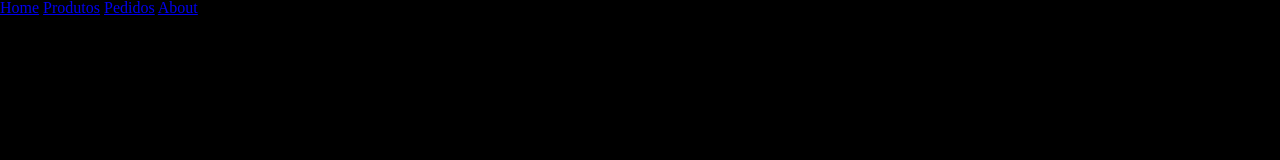
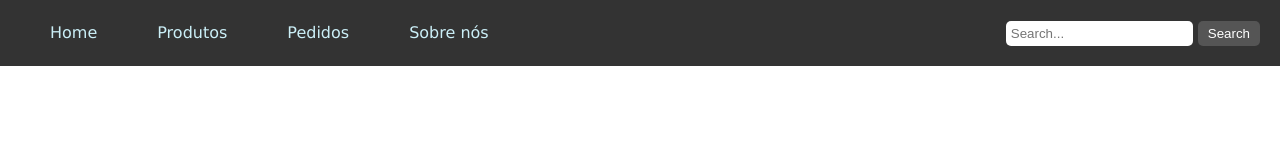
Before and after one commit to andersonrafael/menu-simples, a plain HTML site: page index.html in a window 1280 px wide. Drawn offline with Linux system fonts and the light colour scheme.

Commit message:
menu simples com um input sem js sem logo

```diff
--- a/index.html
+++ b/index.html
@@ -14,8 +14,11 @@
         <a href="#">Home</a>
         <a href="#">Produtos</a>
         <a href="#">Pedidos</a>
-        <a href="#">About</a>
-    </div>
+        <a href="#">Sobre nós</a>
+        <div class="search-container">
+            <input type="text" placeholder="Search...">
+            <button type="submit">Search</button>
+        </div>
 </body>
 
 </html>
--- a/styles.css
+++ b/styles.css
@@ -1,6 +1,76 @@
-body {
-    background-color: black;
-    color: aliceblue;
+/* CSS for the menu */
+.menu {
+    display: flex;
+    font-family: 'Lucida Sans', 'Lucida Sans Regular', 'Lucida Grande',
+        'Lucida Sans Unicode', Geneva, Verdana, sans-serif;
+    background-color: #333;
+    /* Background color of the menu */
+    padding: 20px;
+    /* Padding around the menu */
+    text-align: center;
+    /* Center-align the menu items */
+}
 
+.menu a {
+    color: rgb(203, 239, 247);
+    /* Text color of menu links */
+    text-decoration: none;
+    /* Remove underline from links */
+    margin: 0 10px;
+    /* Spacing between menu items */
+    padding: 5px 20px;
+    /* Add padding to menu items */
+    border-radius: 5px;
+    /* Add rounded corners to menu items */
+    transition: background-color 0.3s, transform 0.3s;
+    /* Smooth transition for background color and transform */
+}
 
+.menu a:hover {
+    background-color: #555;
+    /* Darken background color on hover */
+    transform: translateY(-3px);
+    /* Move menu item slightly upwards on hover */
 }
+
+.search-container {
+    display: flex;
+    /* Use flexbox for layout */
+    align-items: flex-end;
+    /* Align items at the bottom */
+    margin-left: auto;
+    /* Push the search container to the right */
+}
+
+.search-container input[type="text"] {
+    padding: 5px;
+    /* Add padding to input field */
+    border-radius: 5px;
+    /* Add rounded corners to input field */
+    border: none;
+    /* Remove border */
+    margin-right: 5px;
+    /* Spacing between input field and button */
+}
+
+.search-container button {
+    padding: 5px 10px;
+    /* Add padding to button */
+    border-radius: 5px;
+    /* Add rounded corners to button */
+    background-color: #555;
+    /* Background color of button */
+    color: white;
+    /* Text color of button */
+    border: none;
+    /* Remove border */
+    cursor: pointer;
+    /* Change cursor to pointer on hover */
+    transition: background-color 0.3s;
+    /* Smooth transition for background color */
+}
+
+.search-container button:hover {
+    background-color: #777;
+    /* Darken background color of button on hover */
+}
```
